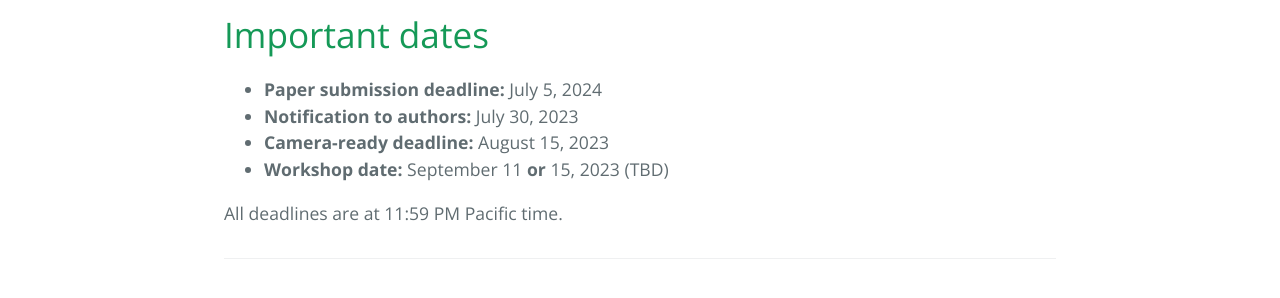
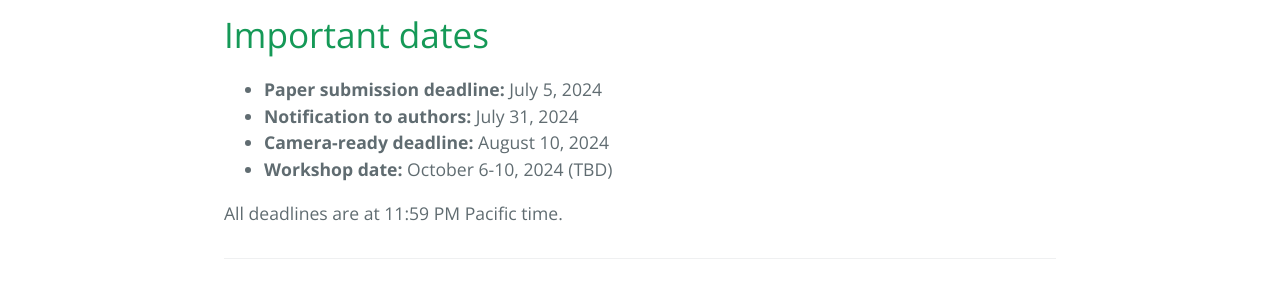
Before and after one commit to miccai-pilm/miccai-pilm.github.io, a Jekyll site: the page built from dates.md, in a window 1280 px wide. Shown: the part 521-819 px from the top of the page. Built offline with Jekyll 4.4.1, drawn with Linux system fonts in a browser that asks for light colours.

Commit message:
updated dates

```diff
--- a/dates.md
+++ b/dates.md
@@ -5,8 +5,8 @@ layout: default
 # Important dates
 
 * **Paper submission deadline:** {{ site.workshop.dates.submission }}
-* **Notification to authors:** July 30, 2023
-* **Camera-ready deadline:** August 15, 2023
-* **Workshop date:** September 11 **or** 15, 2023 (TBD)
+* **Notification to authors:** {{ site.workshop.dates.decision }}
+* **Camera-ready deadline:** {{ site.workshop.dates.camera_ready }}
+* **Workshop date:** {{ site.workshop.dates.workshop }}
 
 All deadlines are at 11:59 PM Pacific time.
```
